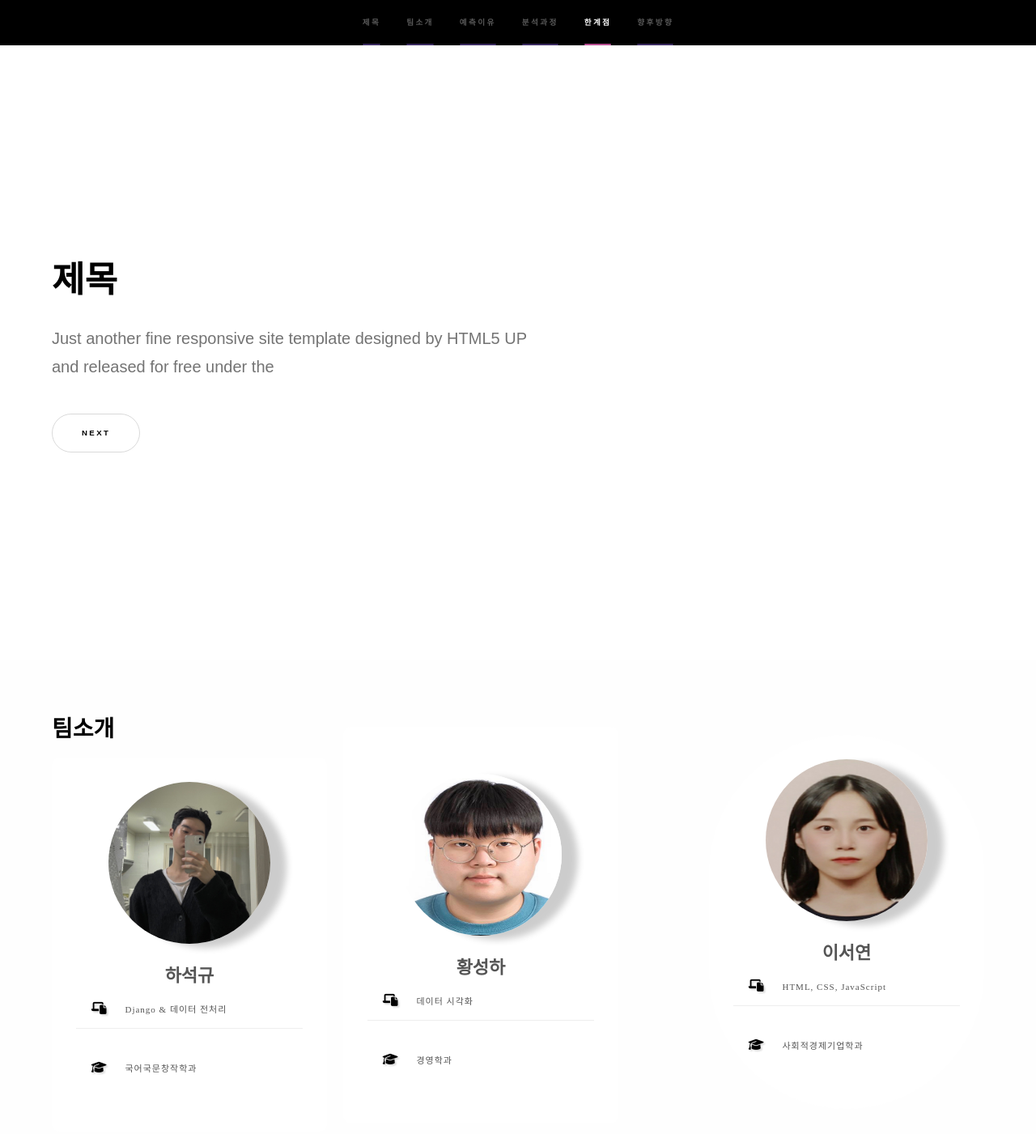
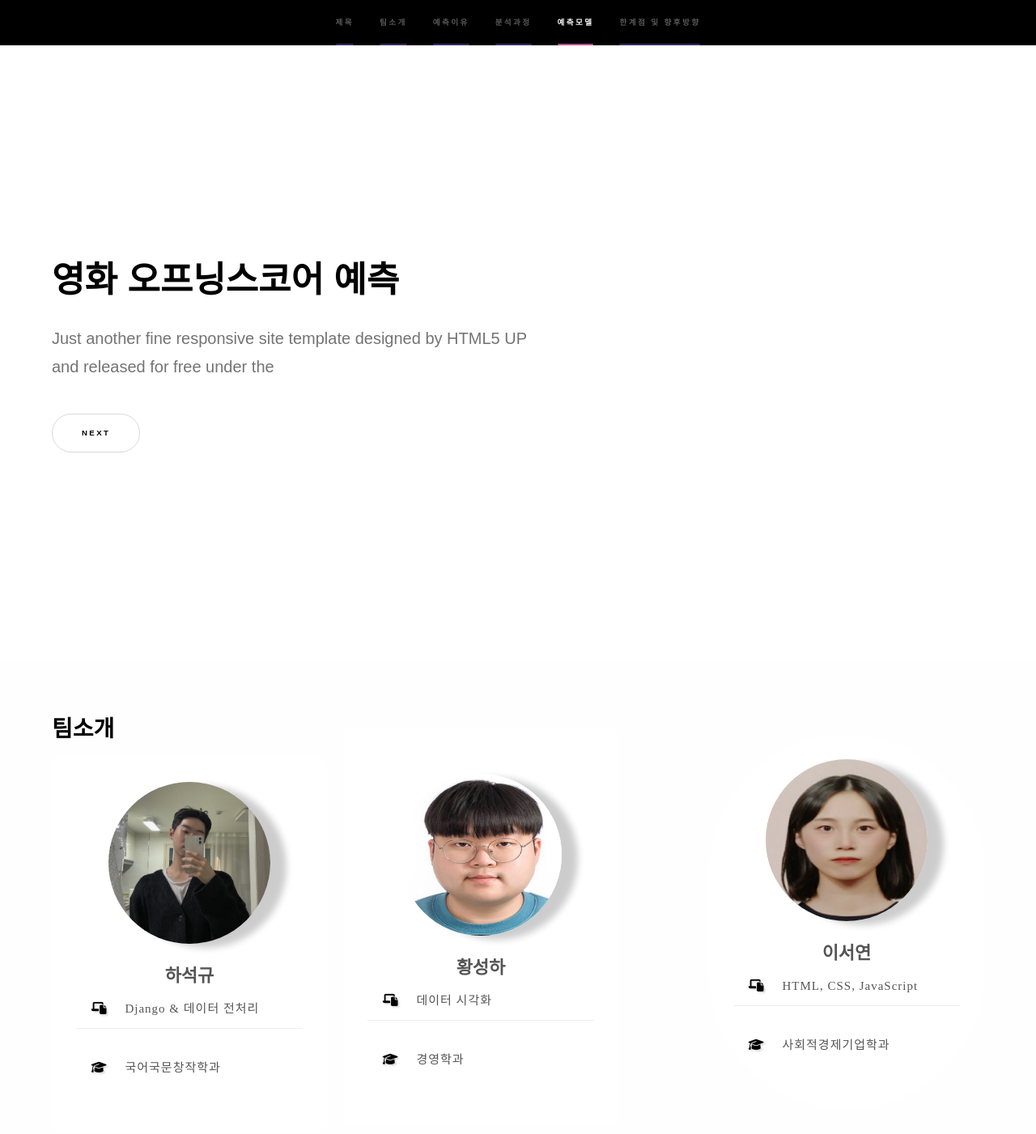
Before and after one commit to hsumstar/team4_project, a plain HTML site: page index.html in a window 1280 px wide. Shown: the top 1401 px of the page at 81% size. Drawn offline with Linux system fonts and the light colour scheme.

Commit message:
2nd correction

```diff
--- a/assets/css/main.css
+++ b/assets/css/main.css
@@ -3992,7 +3992,7 @@ section ul.contact li i {
 }
 section ul.contact li span {
 	font-weight: normal;
-	font-size: 11px;
+	font-size: 15px;
 	font-family: "orbitron";
 	color: #555;
 	letter-spacing: 1px;
--- a/index.html
+++ b/index.html
@@ -26,8 +26,8 @@
 							<li><a href="#one">팀소개</a></li>
 							<li><a href="#two">예측이유</a></li>
 							<li><a href="#three">분석과정</a></li>
-							<li><a href="#four">한계점</a></li>
-							<li><a href="#five">향후방향</a></li>
+							<li><a href="#four">예측모델</a></li>
+							<li><a href="#five">한계점 및 향후방향</a></li>
 						</ul>
 					</nav>
 				</div>
@@ -39,7 +39,7 @@
 				<!-- Intro -->
 				<section id="intro" class="wrapper style1 fullscreen fade-up">
 					<div class="inner">
-						<h1>제목</h1>
+						<h1>영화 오프닝스코어 예측</h1>
 						<p>Just another fine responsive site template designed by <a href="http://html5up.net">HTML5 UP</a><br />
 							and released for free under the
 							<!--<a href="http://html5up.net/license">Creative Commons</a>.--></p>
@@ -279,7 +279,7 @@
 				<!-- Four -->
 				<section id="four" class="wrapper style5 fade-up">
 					<div class="inner">
-						<h2>한계점</h2>
+						<h2>예측 모델</h2>
 						<p>Phasellus convallis elit id ullamcorper pulvinar. Duis aliquam turpis mauris, eu ultricies erat malesuada
 							quis. Aliquam dapibus, lacus eget hendrerit bibendum, urna est aliquam sem, sit amet imperdiet est velit
 							quis lorem.</p>
@@ -315,7 +315,7 @@
 				<!-- Five -->
 				<section id="five" class="wrapper style6 fade-up">
 					<div class="inner">
-						<h2>향후방향</h2>
+						<h2>한계점 및  향후방향</h2>
 						<p>Phasellus convallis elit id ullamcorper pulvinar. Duis aliquam turpis mauris, eu ultricies erat malesuada
 							quis. Aliquam dapibus, lacus eget hendrerit bibendum, urna est aliquam sem, sit amet imperdiet est velit
 							quis lorem.</p>
```
